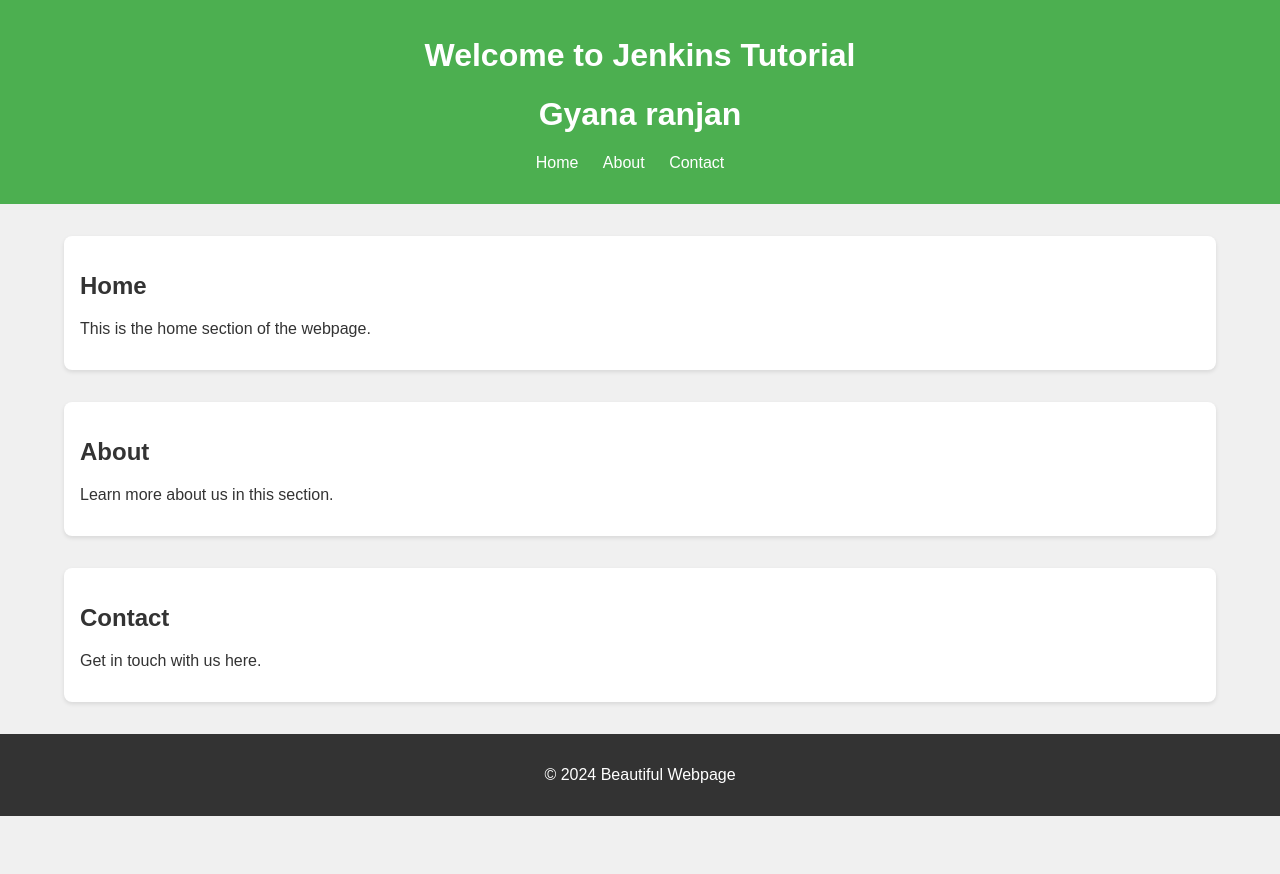
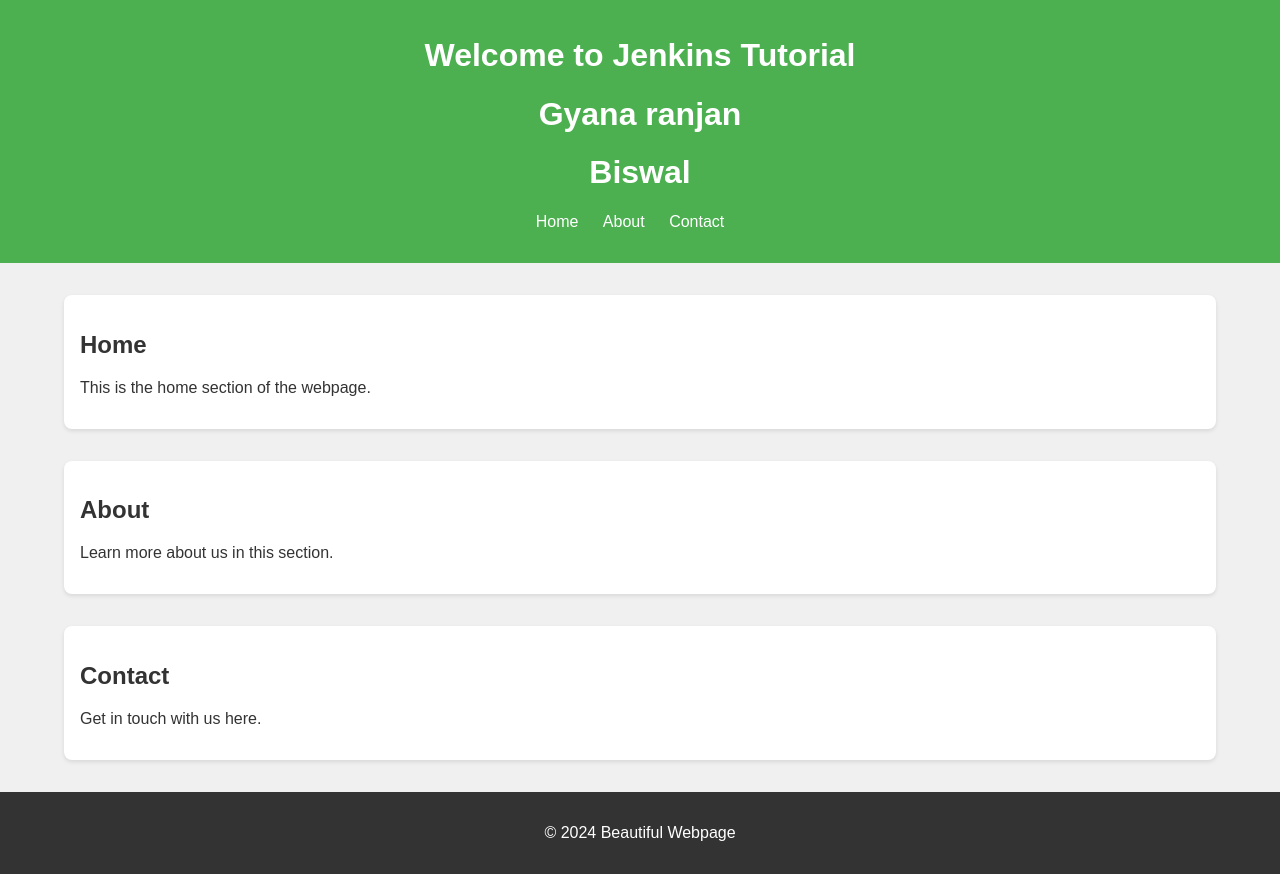
Before and after one commit to Gyana545/myrepo, a plain HTML site: page index.html in a window 1280 px wide. Before the commit the page ends 816 px from the top, so only its background shows below. Drawn offline with Linux system fonts and the light colour scheme.

Commit message:
This is version v3

```diff
--- a/index.html
+++ b/index.html
@@ -53,6 +53,7 @@
     <header>
         <h1>Welcome to Jenkins Tutorial</h1>
 	<h1>Gyana ranjan</h1>
+	<h1>Biswal</h1>
         <nav>
             <ul>
                 <li><a href="#home">Home</a></li>
```
